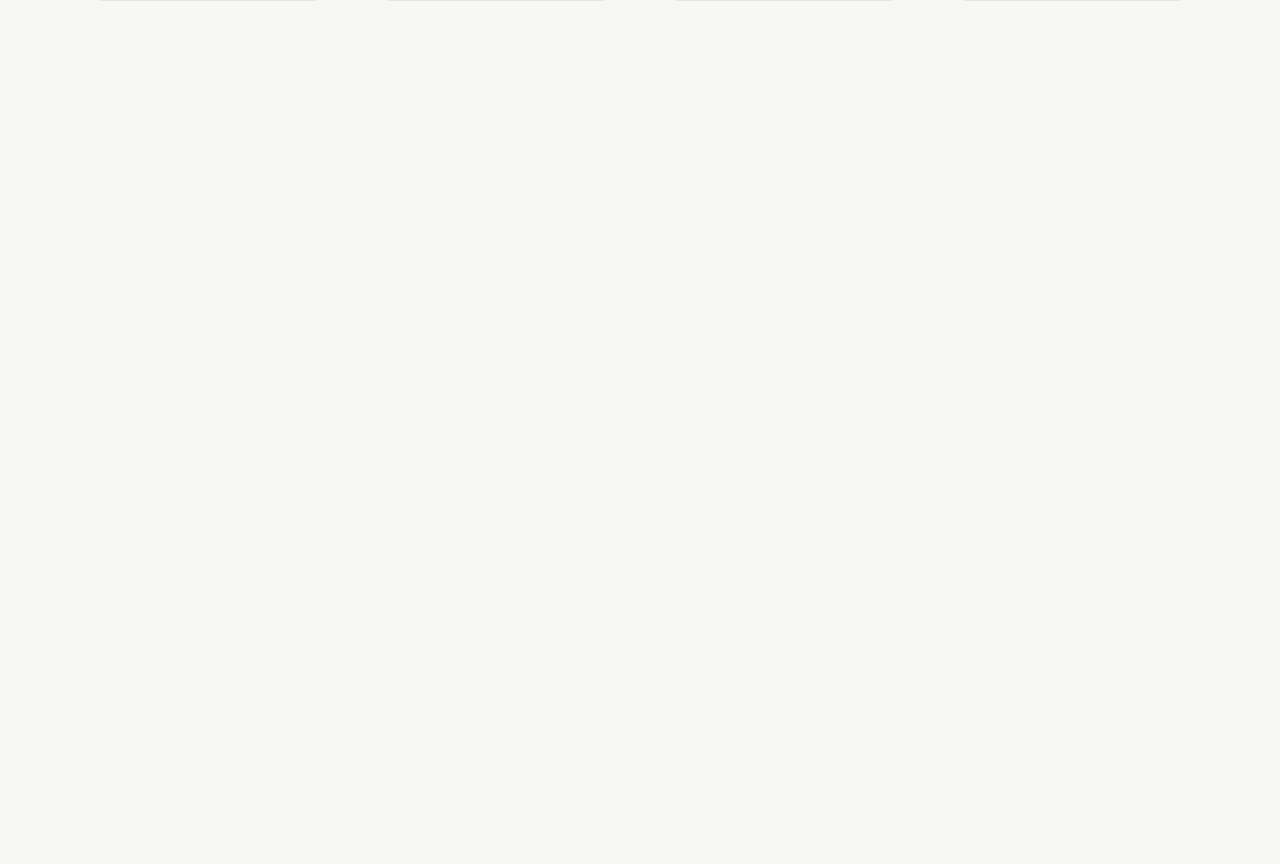
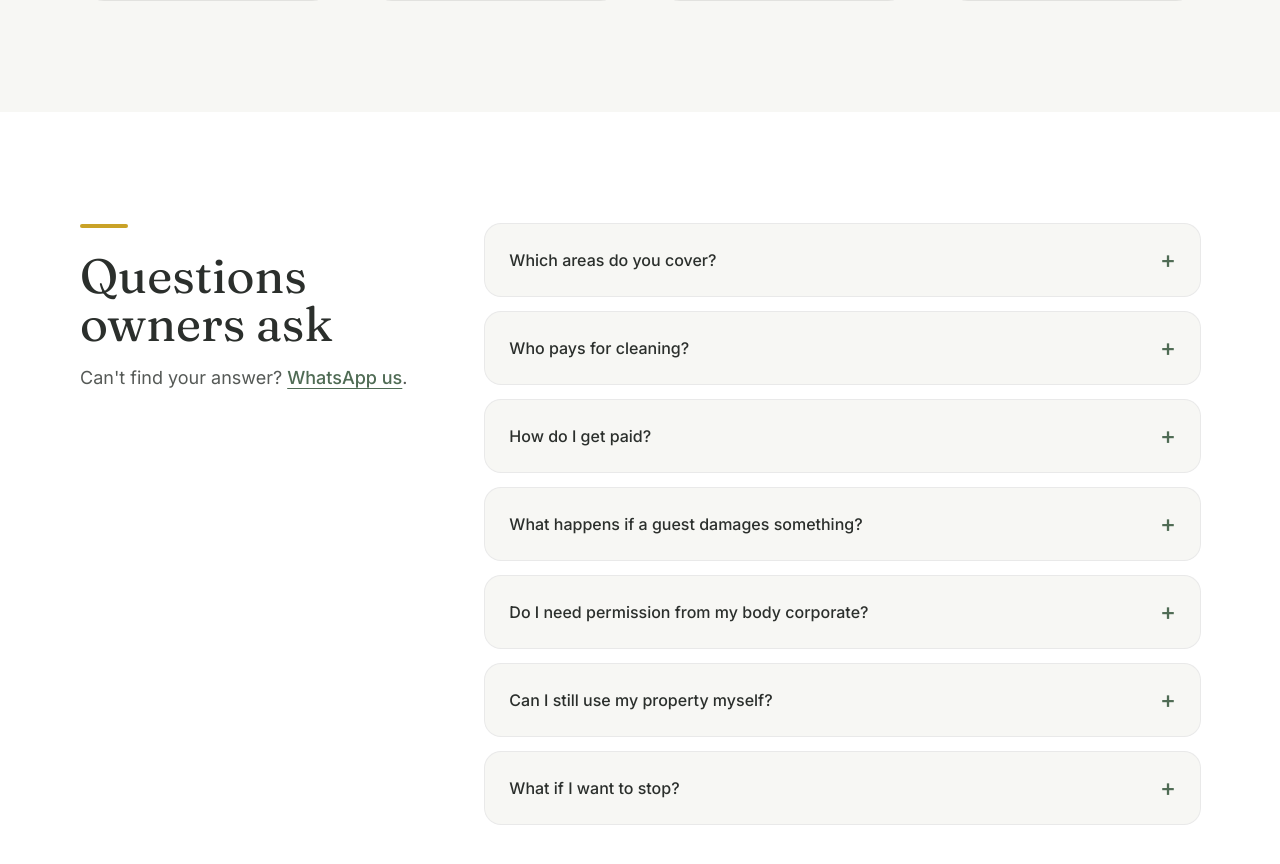
Before and after one commit to phumlamlotshwa/phumla-stays, a Next.js app: page / in a window 1280 px wide. Shown: the part 2392-3256 px from the top of the page. Before the commit the page ends 2504 px from the top, so only its background shows below. Built offline with nearby package versions, Linux system fonts and the light colour scheme.

Commit message:
FAQ section

```diff
--- a/src/app/page.tsx
+++ b/src/app/page.tsx
@@ -2,6 +2,7 @@ import Header from "@/components/Header";
 import Hero from "@/components/Hero";
 import Services from "@/components/Services";
 import HowItWorks from "@/components/HowItWorks";
+import FAQ from "@/components/FAQ";
 
 export default function Home() {
   return (
@@ -11,6 +12,7 @@ export default function Home() {
         <Hero />
         <Services />
         <HowItWorks />
+        <FAQ />
       </main>
     </>
   );
--- /dev/null
+++ b/src/components/FAQ.tsx
@@ -0,0 +1,80 @@
+import { site, whatsappLink } from "@/lib/site";
+
+const faqs = [
+  {
+    question: "Which areas do you cover?",
+    answer: `We currently manage properties across ${site.serviceArea}, from city apartments to holiday homes.`,
+  },
+  {
+    question: "Who pays for cleaning?",
+    answer:
+      "Guests pay a cleaning fee with every booking, and that covers the cleaner. It doesn't come out of your earnings or our commission.",
+  },
+  {
+    question: "How do I get paid?",
+    answer:
+      "Airbnb pays you directly. Our commission is either split automatically through Airbnb or invoiced monthly, whichever you prefer.",
+  },
+  {
+    question: "What happens if a guest damages something?",
+    answer:
+      "We document it with photos straight away and handle the damage claim through the platform on your behalf, keeping you updated throughout.",
+  },
+  {
+    question: "Do I need permission from my body corporate?",
+    answer:
+      "If your property is in a sectional title complex, its rules must allow short-term letting. We'll help you check this before we list anything.",
+  },
+  {
+    question: "Can I still use my property myself?",
+    answer:
+      "Of course. Just tell us which dates you need and we'll block them off on the calendar.",
+  },
+  {
+    question: "What if I want to stop?",
+    answer:
+      "Give us 30 days' written notice. There are no cancellation fees, and we'll hand everything back to you in good order.",
+  },
+];
+
+export default function FAQ() {
+  return (
+    <section id="faq" className="scroll-mt-20 bg-white py-20 md:py-28">
+      <div className="mx-auto grid max-w-6xl gap-12 px-4 md:grid-cols-[1fr_2fr]">
+        <div>
+          <div className="mb-6 h-1 w-12 rounded-full bg-gold" />
+          <h2 className="font-serif text-3xl md:text-5xl">Questions owners ask</h2>
+          <p className="mt-4 text-lg text-charcoal/80">
+            Can&apos;t find your answer?{" "}
+            <a
+              href={whatsappLink}
+              target="_blank"
+              rel="noopener noreferrer"
+              className="font-medium text-sage-dark underline underline-offset-4 hover:text-charcoal"
+            >
+              WhatsApp us
+            </a>
+            .
+          </p>
+        </div>
+
+        <div className="space-y-4">
+          {faqs.map((faq) => (
+            <details
+              key={faq.question}
+              className="group rounded-2xl bg-cream p-6 ring-1 ring-charcoal/10"
+            >
+              <summary className="flex cursor-pointer list-none items-center justify-between gap-4 font-medium [&::-webkit-details-marker]:hidden">
+                {faq.question}
+                <span className="text-2xl leading-none text-sage-dark transition-transform group-open:rotate-45">
+                  +
+                </span>
+              </summary>
+              <p className="mt-4 text-charcoal/80">{faq.answer}</p>
+            </details>
+          ))}
+        </div>
+      </div>
+    </section>
+  );
+}
```
